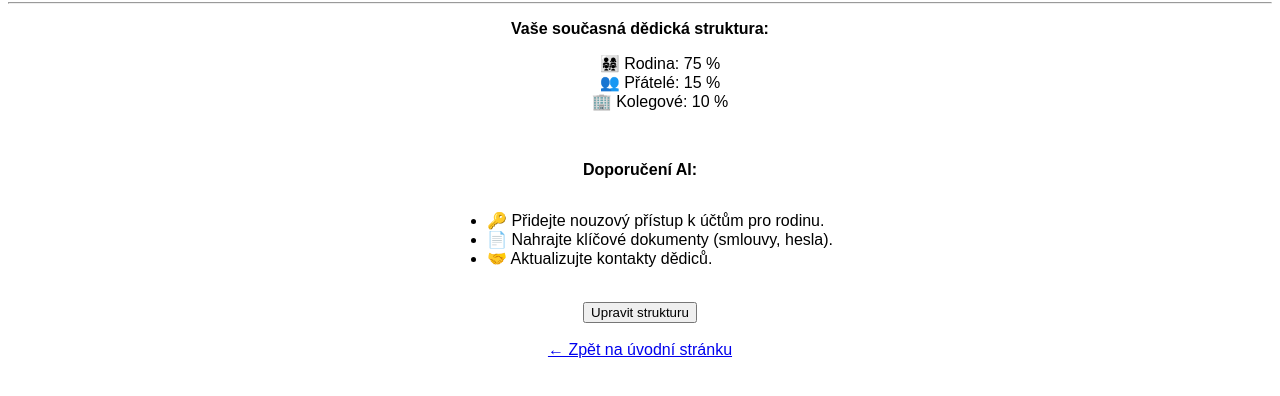
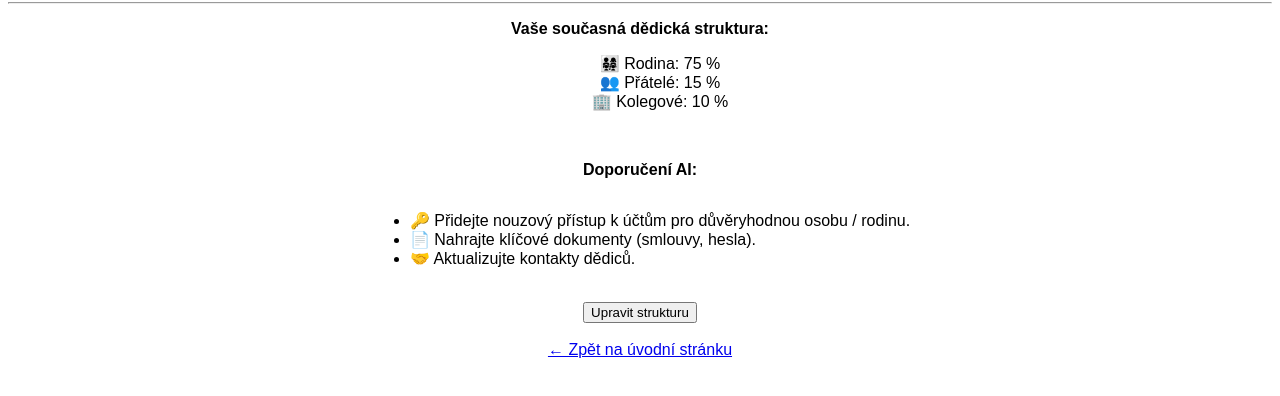
Before and after one commit to lubor-fedak/legacyguard-wireframe, a plain HTML site: page inheritance.html in a window 1280 px wide. Shown: the part 78-474 px from the top of the page. Drawn offline with Linux system fonts and the light colour scheme.

Commit message:
inheritance.html

```diff
--- a/inheritance.html
+++ b/inheritance.html
@@ -16,7 +16,7 @@
   <br>
   <p><strong>Doporučení AI:</strong></p>
   <ul style="text-align:left; display: inline-block;">
-    <li>🔑 Přidejte nouzový přístup k účtům pro rodinu.</li>
+    <li>🔑 Přidejte nouzový přístup k účtům pro důvěryhodnou osobu / rodinu.</li>
     <li>📄 Nahrajte klíčové dokumenty (smlouvy, hesla).</li>
     <li>🤝 Aktualizujte kontakty dědiců.</li>
   </ul>
```
